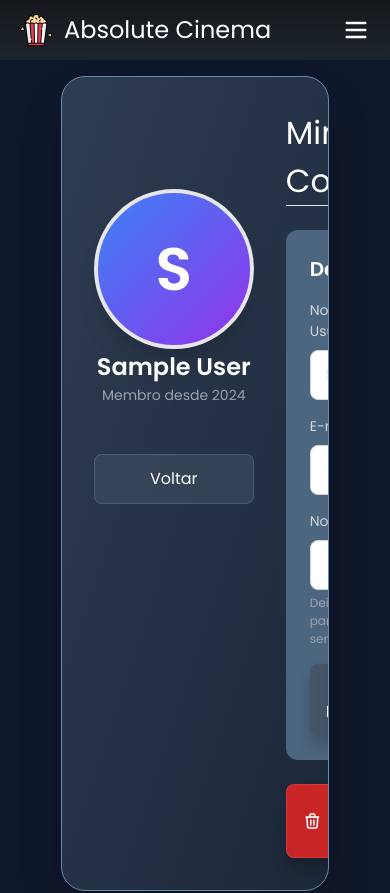
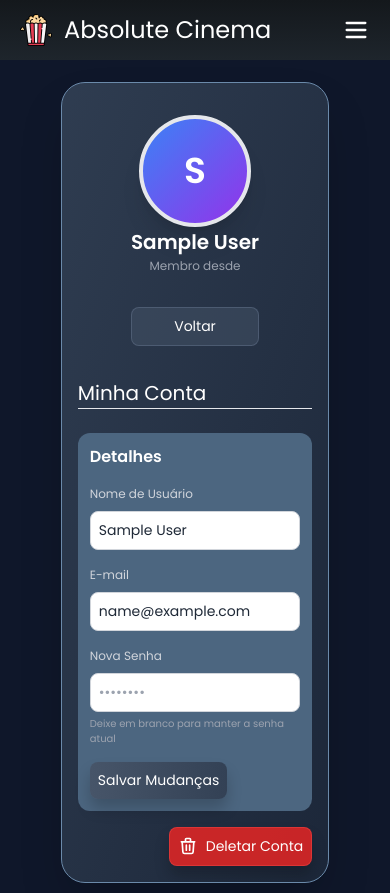
Before and after one commit to nickkcj/web-project, a React (Create React App) app in the folder frontend/: page /edit-profile in a window 390 px wide. Shown: the top 893 px of the page. Built offline with nearby package versions, Linux system fonts and the light colour scheme; sample sign-in values are in the browser's storage.

Commit message:
refactor: enhance user profile display and improve form responsiveness in EditProfilePage

```diff
--- a/frontend/src/pages/EditProfile/EditProfilePage.tsx
+++ b/frontend/src/pages/EditProfile/EditProfilePage.tsx
@@ -15,6 +15,14 @@ export const EditProfilePage: React.FC = () => {
     email: user?.email || '',
     password: ''
   });
+
+  let memberSince = '';
+  if (user && user.createdAt) {
+    const date = new Date(user.createdAt);
+    if (!isNaN(date.getTime())) {
+      memberSince = date.getFullYear().toString();
+    }
+  }
 
   if (!user) {
     navigate('/login');
@@ -48,13 +56,11 @@ export const EditProfilePage: React.FC = () => {
     try {
       setUpdating(true);
 
-      // Preparar dados para envio (sem senha vazia)
       const updateData: { name: string; email: string; password?: string } = {
         name: formData.name.trim(),
         email: formData.email.trim()
       };
 
-      // Só incluir senha se foi preenchida
       if (formData.password.trim()) {
         updateData.password = formData.password.trim();
       }
@@ -90,102 +96,90 @@ export const EditProfilePage: React.FC = () => {
   };
 
   return (
-    <div className="min-h-screen  bg-[#3A546E]/67 flex items-center justify-center p-4">
-      <div className="w-[75%]">
+    <div className="min-h-screen bg-[#3A546E]/67 flex items-center justify-center p-4">
+      <div className="w-[75%] max-w-4xl mx-auto">
         <div className="bg-gradient-to-br from-slate-700/90 to-slate-800/90 backdrop-blur-md rounded-3xl shadow-2xl border border-[#6B8AAA] overflow-hidden">
-          <div className="flex flex-row w-[100%]">
-
-            <div className="p-8 flex gap-8 w-[100%]">
-              <div className='flex flex-row mt-[4rem]'>
-                <div className="flex flex-col justify-center pt-4 text-center mb-[auto]">
+          <div className="flex flex-row w-full max-md:flex-col">
+            {/* Avatar e menu lateral */}
+            <div className="p-8 flex gap-8 w-full max-md:flex-col max-md:p-4 max-md:gap-4">
+              <div className="flex flex-row mt-[4rem] max-md:mt-0 max-md:justify-center">
+                <div className="flex flex-col justify-center pt-4 text-center mb-auto">
                   <div className="flex align-center justify-center">
-                    <div className="w-[10rem] h-[10rem] bg-gradient-to-br from-blue-500 to-purple-600 rounded-full flex items-center justify-center text-white text-6xl font-bold shadow-xl border-4 border-white/30">
+                    <div className="w-[10rem] h-[10rem] bg-gradient-to-br from-blue-500 to-purple-600 rounded-full flex items-center justify-center text-white text-6xl font-bold shadow-xl border-4 border-white/30 max-md:w-28 max-md:h-28 max-md:text-4xl">
                       {user.name.charAt(0).toUpperCase()}
                     </div>
                   </div>
-
-                  <div className="text-center mb-8">
-                    <h2 className="text-white text-xl font-semibold">{user.name}</h2>
-                    <p className="text-gray-400 text-sm">Membro desde 2024</p>
-
+                  <div className="text-center mb-8 max-md:mb-4">
+                    <h2 className="text-white text-xl font-semibold max-md:text-lg">{user.name}</h2>
+                    <p className="text-gray-400 text-sm max-md:text-xs">Membro desde {memberSince}</p>
                   </div>
                   <button
                     type="button"
                     onClick={() => navigate('/profile')}
-                    className="w-full bg-slate-600/50 hover:bg-slate-700/50 text-white py-3 px-4 rounded-lg font-medium transition-colors mt-4 border border-slate-500/50"
+                    className="w-full bg-slate-600/50 hover:bg-slate-700/50 text-white py-3 px-4 rounded-lg font-medium transition-colors mt-4 border border-slate-500/50 max-md:py-2 max-md:px-2 max-md:text-sm"
                   >
                     Voltar
                   </button>
                 </div>
               </div>
-
-              <div className='flex flex-col w-[100%]'>
-                <div className='pb-6'>
-                  <div className=" border-b border-white-400/30 from-slate-600/60 to-slate-700/60">
-                    <h1 className="text-white text-2xl text-left">Minha Conta</h1>
+              {/* Formulário */}
+              <div className="flex flex-col w-full max-md:mt-4">
+                <div className="pb-6">
+                  <div className="border-b border-white-400/30 from-slate-600/60 to-slate-700/60">
+                    <h1 className="text-white text-2xl text-left max-md:text-lg">Minha Conta</h1>
                   </div>
                 </div>
-                <div className="flex flex-col w-[100%]">
-                  <div className="text-left bg-[#4C6680] rounded-xl p-6 mb-6">
-                    <h3 className="text-white text-lg font-semibold mb-4">Detalhes</h3>
-
+                <div className="flex flex-col w-full">
+                  <div className="text-left bg-[#4C6680] rounded-xl p-6 mb-6 max-md:p-3 max-md:mb-4">
+                    <h3 className="text-white text-lg font-semibold mb-4 max-md:text-base">Detalhes</h3>
                     <form onSubmit={handleSubmit} className="space-y-4">
                       <div>
-                        <label htmlFor="name" className="block text-gray-300 text-sm font-medium mb-2">
-                          Nome de Usuário
-                        </label>
+                        <label htmlFor="name" className="block text-gray-300 text-sm font-medium mb-2 max-md:text-xs">Nome de Usuário</label>
                         <input
                           type="text"
                           id="name"
                           name="name"
                           value={formData.name}
                           onChange={handleChange}
-                          className="w-full bg-white/90 text-gray-800 border border-gray-300 rounded-lg px-4 py-3 focus:outline-none focus:ring-2 focus:ring-blue-500 focus:border-transparent transition-all"
+                          className="w-full bg-white/90 text-gray-800 border border-gray-300 rounded-lg px-4 py-3 focus:outline-none focus:ring-2 focus:ring-blue-500 focus:border-transparent transition-all max-md:py-2 max-md:px-2 max-md:text-sm"
                           placeholder="Seu nome de usuário"
                           required
                         />
                       </div>
-
                       <div>
-                        <label htmlFor="email" className="block text-gray-300 text-sm font-medium mb-2">
-                          E-mail
-                        </label>
+                        <label htmlFor="email" className="block text-gray-300 text-sm font-medium mb-2 max-md:text-xs">E-mail</label>
                         <input
                           type="email"
                           id="email"
                           name="email"
                           value={formData.email}
                           onChange={handleChange}
-                          className="w-full bg-white/90 text-gray-800 border border-gray-300 rounded-lg px-4 py-3 focus:outline-none focus:ring-2 focus:ring-blue-500 focus:border-transparent transition-all"
+                          className="w-full bg-white/90 text-gray-800 border border-gray-300 rounded-lg px-4 py-3 focus:outline-none focus:ring-2 focus:ring-blue-500 focus:border-transparent transition-all max-md:py-2 max-md:px-2 max-md:text-sm"
                           placeholder="seu@email.com"
                           required
                         />
                       </div>
-
                       <div>
-                        <label htmlFor="password" className="block text-gray-300 text-sm font-medium mb-2">
-                          Nova Senha
-                        </label>
+                        <label htmlFor="password" className="block text-gray-300 text-sm font-medium mb-2 max-md:text-xs">Nova Senha</label>
                         <input
                           type="password"
                           id="password"
                           name="password"
                           value={formData.password}
                           onChange={handleChange}
-                          className="w-full bg-white/90 text-gray-800 border border-gray-300 rounded-lg px-4 py-3 focus:outline-none focus:ring-2 focus:ring-blue-500 focus:border-transparent transition-all"
+                          className="w-full bg-white/90 text-gray-800 border border-gray-300 rounded-lg px-4 py-3 focus:outline-none focus:ring-2 focus:ring-blue-500 focus:border-transparent transition-all max-md:py-2 max-md:px-2 max-md:text-sm"
                           placeholder="••••••••"
                         />
-                        <p className="text-xs text-gray-400 mt-1">Deixe em branco para manter a senha atual</p>
+                        <p className="text-xs text-gray-400 mt-1 max-md:text-[10px]">Deixe em branco para manter a senha atual</p>
                       </div>
-
                       <button
                         type="submit"
                         disabled={updating}
-                        className="bg-gradient-to-r from-slate-600 to-slate-700 hover:from-slate-700 hover:to-slate-800 text-white py-3 px-4 rounded-lg font-medium transition-all disabled:opacity-50 disabled:cursor-not-allowed shadow-lg mt-6"
+                        className="bg-gradient-to-r from-slate-600 to-slate-700 hover:from-slate-700 hover:to-slate-800 text-white py-3 px-4 rounded-lg font-medium transition-all disabled:opacity-50 disabled:cursor-not-allowed shadow-lg mt-6 max-md:py-2 max-md:px-2 max-md:text-sm"
                       >
                         {updating ? (
                           <div className="flex items-center justify-center gap-2">
-                            <div className="w-[5rem]  border-2 border-white/30 border-t-white rounded-full animate-spin"></div>
+                            <div className="w-[5rem] border-2 border-white/30 border-t-white rounded-full animate-spin"></div>
                             Salvando...
                           </div>
                         ) : (
@@ -194,11 +188,10 @@ export const EditProfilePage: React.FC = () => {
                       </button>
                     </form>
                   </div>
-
                   <button
                     type="button"
                     onClick={handleDeleteAccount}
-                    className="w-fit ml-auto bg-red-600/90 hover:bg-red-700 text-white py-3 px-4 rounded-lg font-medium transition-colors border border-red-500/50 shadow-lg flex items-center justify-center gap-2"
+                    className="w-fit ml-auto bg-red-600/90 hover:bg-red-700 text-white py-3 px-4 rounded-lg font-medium transition-colors border border-red-500/50 shadow-lg flex items-center justify-center gap-2 max-md:py-2 max-md:px-2 max-md:text-sm"
                   >
                     <svg className="w-5 h-5" fill="none" stroke="currentColor" viewBox="0 0 24 24">
                       <path strokeLinecap="round" strokeLinejoin="round" strokeWidth={2} d="M19 7l-.867 12.142A2 2 0 0116.138 21H7.862a2 2 0 01-1.995-1.858L5 7m5 4v6m4-6v6m1-10V4a1 1 0 00-1-1h-4a1 1 0 00-1 1v3M4 7h16" />
```
